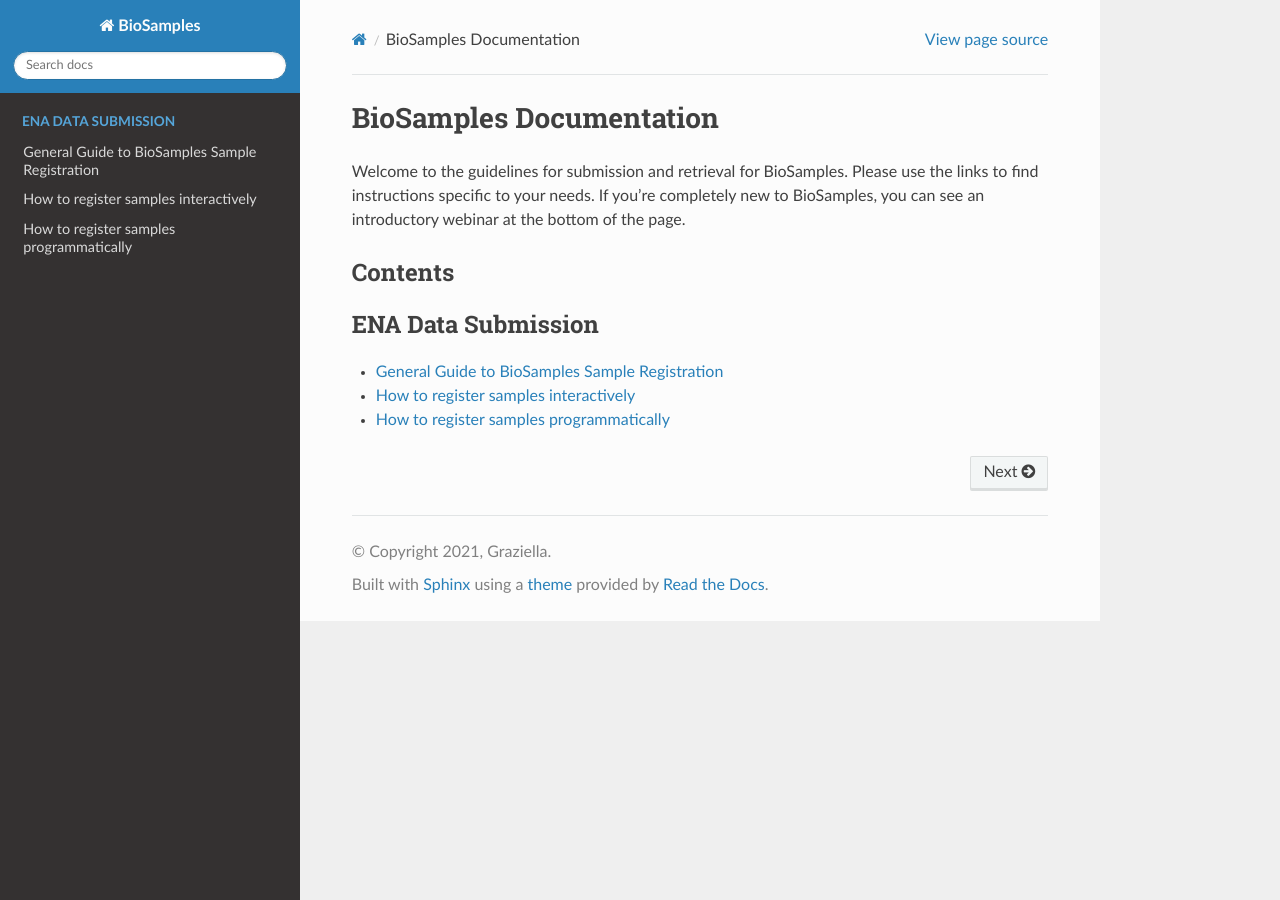
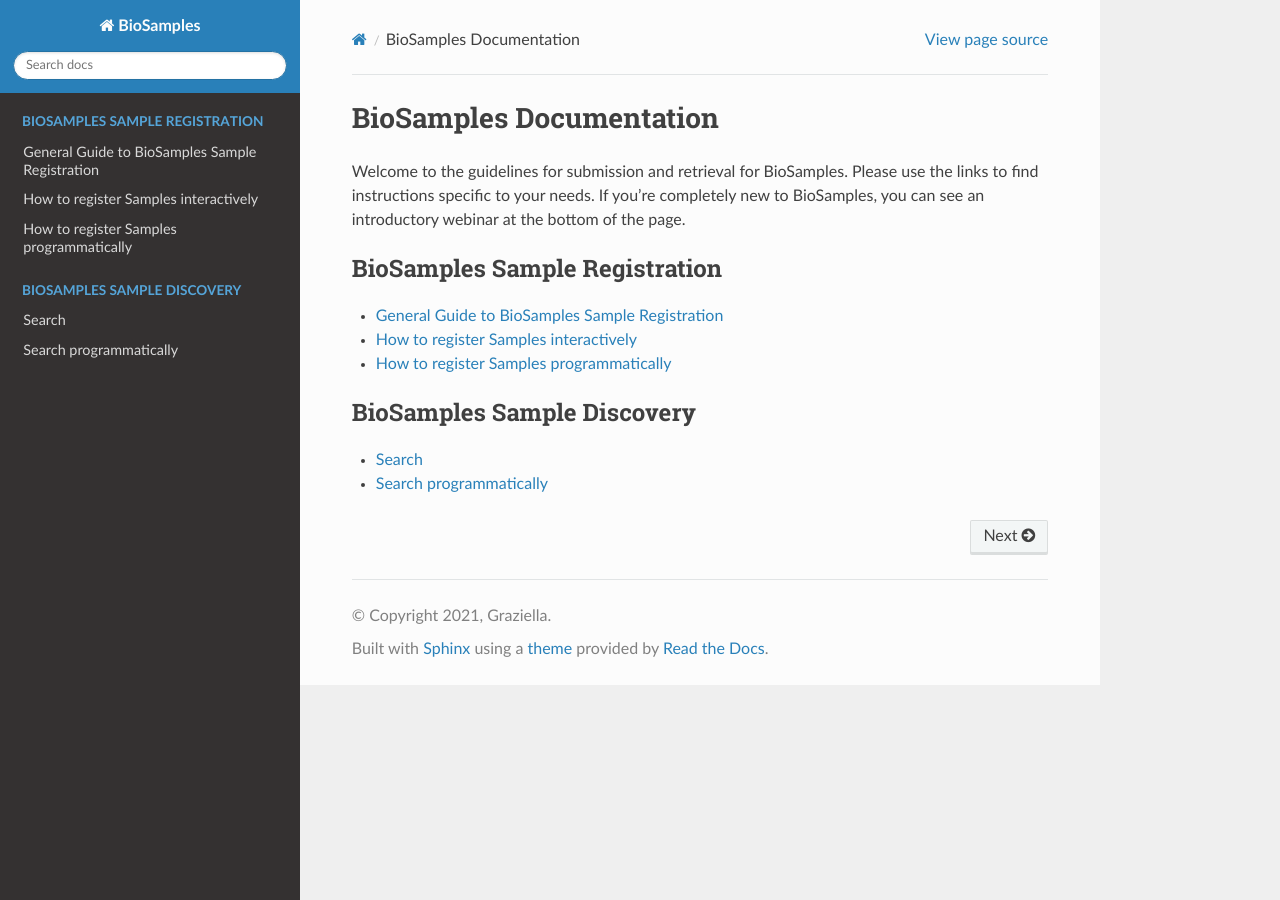
Before and after one commit to EBIBioSamples/read_docs, a Sphinx documentation site: the page built from docs/index.rst, in a window 1280 px wide. Built offline with Sphinx 7.4.7 and the Read the Docs theme 3.1.0, drawn with Linux system fonts in a browser that asks for light colours.

Commit message:
add searching through biosamples

```diff
--- /dev/null
+++ b/docs/discover/search-interactively.rst
@@ -0,0 +1,2 @@
+Search
+=======
--- /dev/null
+++ b/docs/discover/search-programmatically.rst
@@ -0,0 +1,2 @@
+Search programmatically
+=======================
--- a/docs/index.rst
+++ b/docs/index.rst
@@ -5,13 +5,19 @@
 Please use the links to find instructions specific to your needs.
 If you're completely new to BioSamples, you can see an introductory webinar at the bottom of the page.
 
-Contents
---------
+
 
 .. toctree::
-    :caption: ENA Data Submission
+    :caption: BioSamples Sample Registration
     :maxdepth: 1
 
     submit/general-guide
     submit/interactively
     submit/programmatically
+
+.. toctree::
+    :caption: BioSamples Sample Discovery
+    :maxdepth: 1
+
+    discover/search-interactively
+    discover/search-programmatically
--- a/docs/submit/interactively.rst
+++ b/docs/submit/interactively.rst
@@ -1,4 +1,4 @@
-How to register samples interactively
+How to register Samples interactively
 =====================================
 
-How to register samples interactively
+How to register Samples interactively
--- a/docs/submit/programmatically.rst
+++ b/docs/submit/programmatically.rst
@@ -1,2 +1,2 @@
-How to register samples programmatically
+How to register Samples programmatically
 ========================================
```
